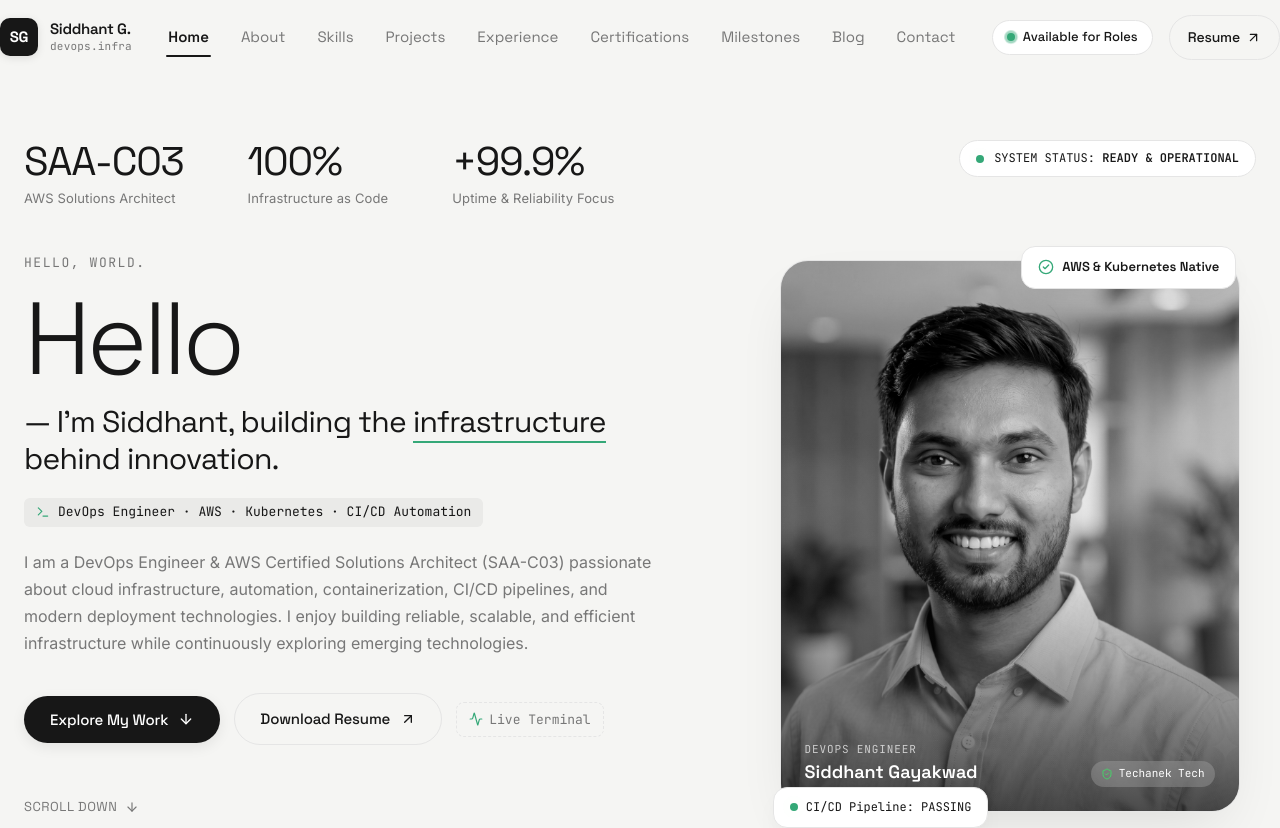
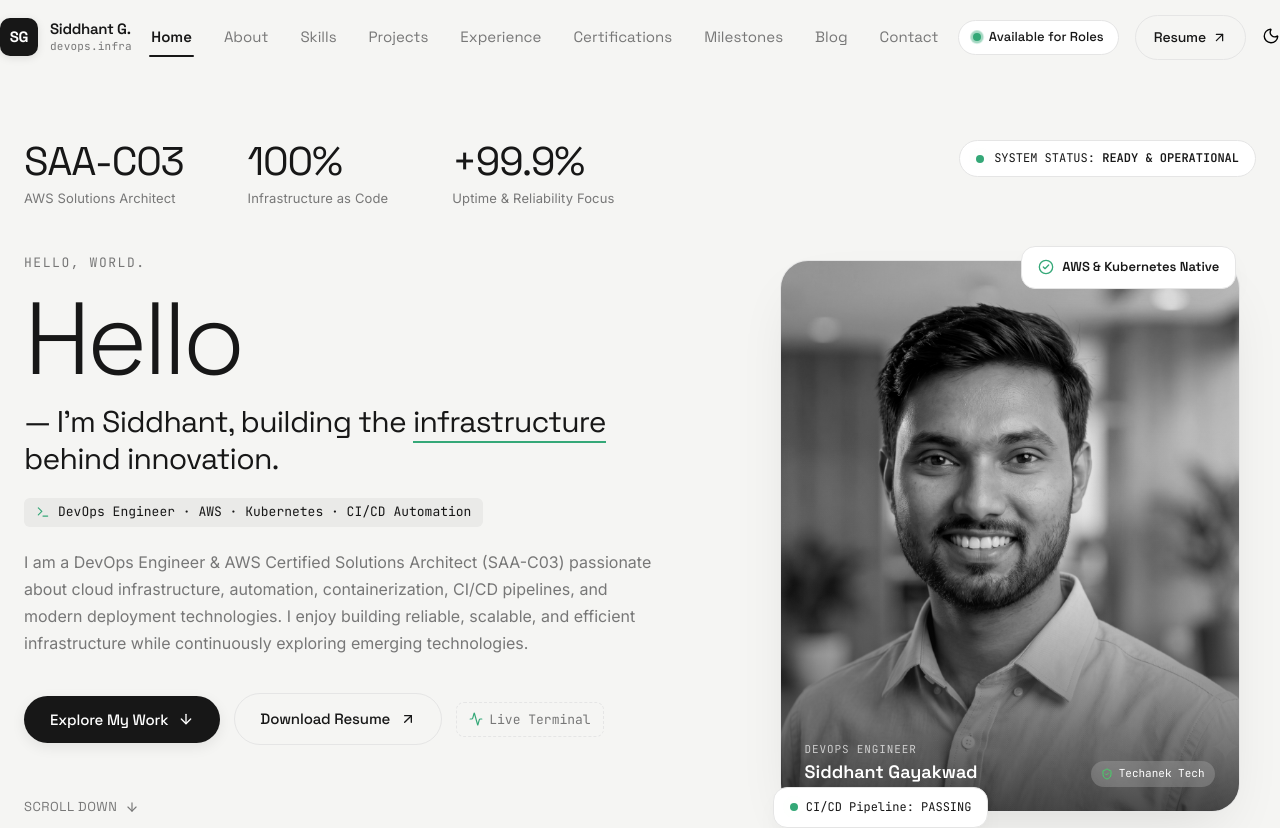
Before and after one commit to siddhant-gayakwad/siddhant-gayakwad.github.io, a React (Vite) app: page / in a window 1280 px wide. Shown: the top 828 px of the page. Built offline with nearby package versions, Linux system fonts and the light colour scheme.

Commit message:
Add top-right dark and light mode toggle

```diff
--- a/src/components/Navbar.tsx
+++ b/src/components/Navbar.tsx
@@ -1,12 +1,14 @@
 import React, { useState, useEffect } from 'react';
 import { personalInfo } from '../data/portfolioData';
-import { Menu, X, ArrowUpRight, Download } from 'lucide-react';
+import { Menu, X, ArrowUpRight, Download, Sun, Moon } from 'lucide-react';
 
 interface NavbarProps {
   activeSection: string;
+  theme: 'light' | 'dark';
+  onToggleTheme: () => void;
 }
 
-export const Navbar: React.FC<NavbarProps> = ({ activeSection }) => {
+export const Navbar: React.FC<NavbarProps> = ({ activeSection, theme, onToggleTheme }) => {
   const [isScrolled, setIsScrolled] = useState(false);
   const [mobileMenuOpen, setMobileMenuOpen] = useState(false);
 
@@ -47,7 +49,7 @@ export const Navbar: React.FC<NavbarProps> = ({ activeSection }) => {
         height: 'var(--nav-height)',
         display: 'flex',
         alignItems: 'center',
-        backgroundColor: isScrolled ? 'rgba(245, 245, 243, 0.92)' : 'var(--bg-primary)',
+        backgroundColor: isScrolled ? 'var(--nav-surface)' : 'var(--bg-primary)',
         backdropFilter: isScrolled ? 'blur(16px)' : 'none',
         WebkitBackdropFilter: isScrolled ? 'blur(16px)' : 'none',
         borderBottom: isScrolled ? '1px solid var(--border-light)' : '1px solid transparent',
@@ -215,6 +217,17 @@ export const Navbar: React.FC<NavbarProps> = ({ activeSection }) => {
             <ArrowUpRight size={15} />
           </a>
 
+          <button
+            type="button"
+            className="theme-toggle"
+            onClick={onToggleTheme}
+            aria-label={theme === 'dark' ? 'Switch to light mode' : 'Switch to dark mode'}
+            aria-pressed={theme === 'dark'}
+            title={theme === 'dark' ? 'Switch to light mode' : 'Switch to dark mode'}
+          >
+            {theme === 'dark' ? <Sun size={18} strokeWidth={1.8} /> : <Moon size={18} strokeWidth={1.8} />}
+          </button>
+
           {/* Mobile Menu Toggle Button */}
           <button
             type="button"
```
